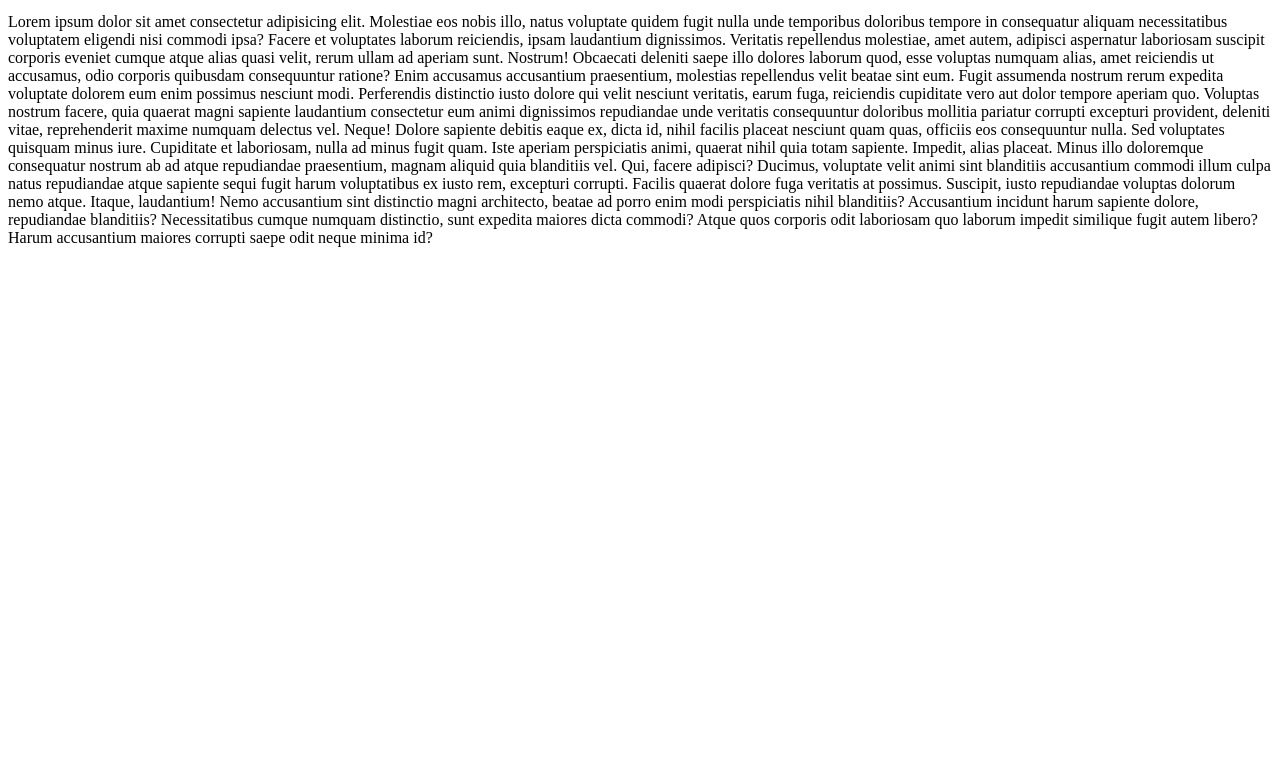
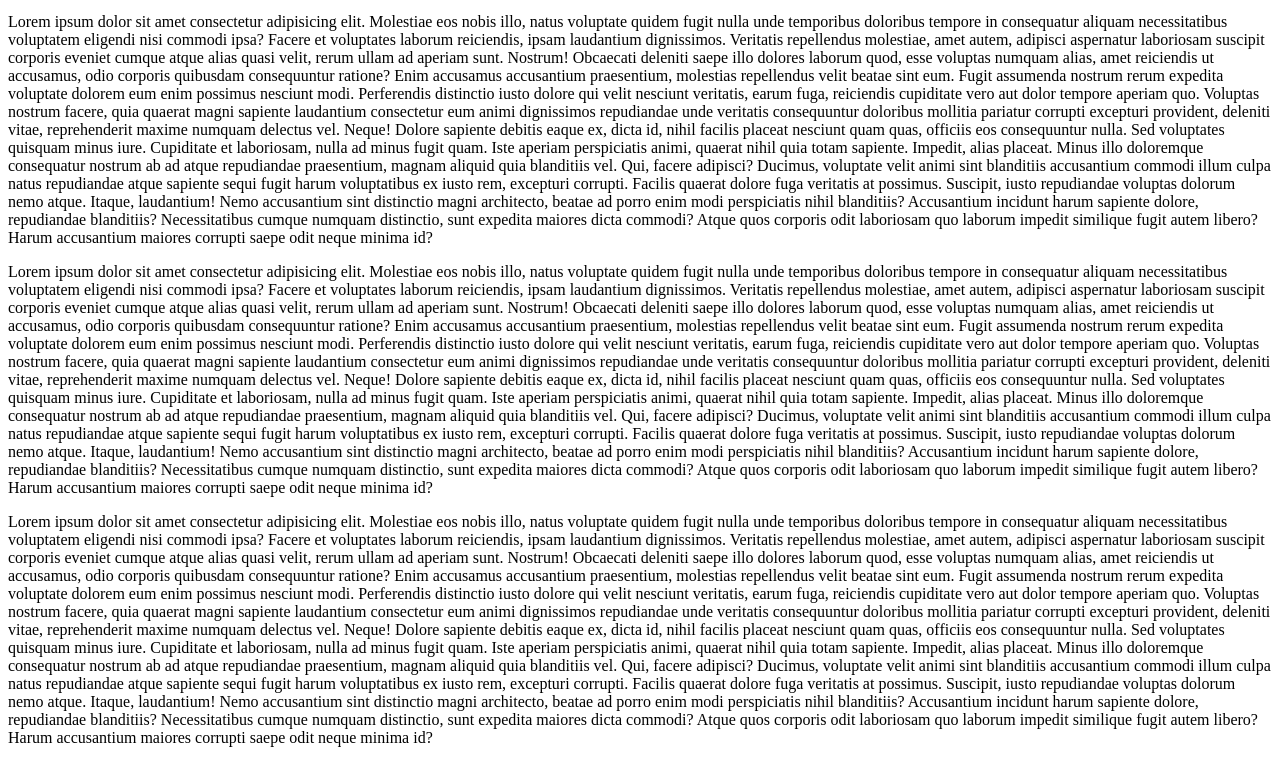
Before and after one commit to JulenXabierCano/ej6-control-versiones, a plain HTML site: page index.html in a window 1280 px wide. Shown: the part 351-1114 px from the top of the page. Before the commit the page ends 800 px from the top, so only its background shows below. Drawn offline with Linux system fonts and the light colour scheme.

Commit message:
3er commit

```diff
--- a/index.html
+++ b/index.html
@@ -29,5 +29,25 @@
             Ducimus, voluptate velit animi sint blanditiis accusantium commodi illum culpa natus repudiandae atque sapiente sequi fugit harum voluptatibus ex iusto rem, excepturi corrupti. Facilis quaerat dolore fuga veritatis at possimus.
             Suscipit, iusto repudiandae voluptas dolorum nemo atque. Itaque, laudantium! Nemo accusantium sint distinctio magni architecto, beatae ad porro enim modi perspiciatis nihil blanditiis? Accusantium incidunt harum sapiente dolore, repudiandae blanditiis?
             Necessitatibus cumque numquam distinctio, sunt expedita maiores dicta commodi? Atque quos corporis odit laboriosam quo laborum impedit similique fugit autem libero? Harum accusantium maiores corrupti saepe odit neque minima id?</p>
+			<p>Lorem ipsum dolor sit amet consectetur adipisicing elit. Molestiae eos nobis illo, natus voluptate quidem fugit nulla unde temporibus doloribus tempore in consequatur aliquam necessitatibus voluptatem eligendi nisi commodi ipsa?
+            Facere et voluptates laborum reiciendis, ipsam laudantium dignissimos. Veritatis repellendus molestiae, amet autem, adipisci aspernatur laboriosam suscipit corporis eveniet cumque atque alias quasi velit, rerum ullam ad aperiam sunt. Nostrum!
+            Obcaecati deleniti saepe illo dolores laborum quod, esse voluptas numquam alias, amet reiciendis ut accusamus, odio corporis quibusdam consequuntur ratione? Enim accusamus accusantium praesentium, molestias repellendus velit beatae sint eum.
+            Fugit assumenda nostrum rerum expedita voluptate dolorem eum enim possimus nesciunt modi. Perferendis distinctio iusto dolore qui velit nesciunt veritatis, earum fuga, reiciendis cupiditate vero aut dolor tempore aperiam quo.
+            Voluptas nostrum facere, quia quaerat magni sapiente laudantium consectetur eum animi dignissimos repudiandae unde veritatis consequuntur doloribus mollitia pariatur corrupti excepturi provident, deleniti vitae, reprehenderit maxime numquam delectus vel. Neque!
+            Dolore sapiente debitis eaque ex, dicta id, nihil facilis placeat nesciunt quam quas, officiis eos consequuntur nulla. Sed voluptates quisquam minus iure. Cupiditate et laboriosam, nulla ad minus fugit quam.
+            Iste aperiam perspiciatis animi, quaerat nihil quia totam sapiente. Impedit, alias placeat. Minus illo doloremque consequatur nostrum ab ad atque repudiandae praesentium, magnam aliquid quia blanditiis vel. Qui, facere adipisci?
+            Ducimus, voluptate velit animi sint blanditiis accusantium commodi illum culpa natus repudiandae atque sapiente sequi fugit harum voluptatibus ex iusto rem, excepturi corrupti. Facilis quaerat dolore fuga veritatis at possimus.
+            Suscipit, iusto repudiandae voluptas dolorum nemo atque. Itaque, laudantium! Nemo accusantium sint distinctio magni architecto, beatae ad porro enim modi perspiciatis nihil blanditiis? Accusantium incidunt harum sapiente dolore, repudiandae blanditiis?
+            Necessitatibus cumque numquam distinctio, sunt expedita maiores dicta commodi? Atque quos corporis odit laboriosam quo laborum impedit similique fugit autem libero? Harum accusantium maiores corrupti saepe odit neque minima id?</p>
+			<p>Lorem ipsum dolor sit amet consectetur adipisicing elit. Molestiae eos nobis illo, natus voluptate quidem fugit nulla unde temporibus doloribus tempore in consequatur aliquam necessitatibus voluptatem eligendi nisi commodi ipsa?
+            Facere et voluptates laborum reiciendis, ipsam laudantium dignissimos. Veritatis repellendus molestiae, amet autem, adipisci aspernatur laboriosam suscipit corporis eveniet cumque atque alias quasi velit, rerum ullam ad aperiam sunt. Nostrum!
+            Obcaecati deleniti saepe illo dolores laborum quod, esse voluptas numquam alias, amet reiciendis ut accusamus, odio corporis quibusdam consequuntur ratione? Enim accusamus accusantium praesentium, molestias repellendus velit beatae sint eum.
+            Fugit assumenda nostrum rerum expedita voluptate dolorem eum enim possimus nesciunt modi. Perferendis distinctio iusto dolore qui velit nesciunt veritatis, earum fuga, reiciendis cupiditate vero aut dolor tempore aperiam quo.
+            Voluptas nostrum facere, quia quaerat magni sapiente laudantium consectetur eum animi dignissimos repudiandae unde veritatis consequuntur doloribus mollitia pariatur corrupti excepturi provident, deleniti vitae, reprehenderit maxime numquam delectus vel. Neque!
+            Dolore sapiente debitis eaque ex, dicta id, nihil facilis placeat nesciunt quam quas, officiis eos consequuntur nulla. Sed voluptates quisquam minus iure. Cupiditate et laboriosam, nulla ad minus fugit quam.
+            Iste aperiam perspiciatis animi, quaerat nihil quia totam sapiente. Impedit, alias placeat. Minus illo doloremque consequatur nostrum ab ad atque repudiandae praesentium, magnam aliquid quia blanditiis vel. Qui, facere adipisci?
+            Ducimus, voluptate velit animi sint blanditiis accusantium commodi illum culpa natus repudiandae atque sapiente sequi fugit harum voluptatibus ex iusto rem, excepturi corrupti. Facilis quaerat dolore fuga veritatis at possimus.
+            Suscipit, iusto repudiandae voluptas dolorum nemo atque. Itaque, laudantium! Nemo accusantium sint distinctio magni architecto, beatae ad porro enim modi perspiciatis nihil blanditiis? Accusantium incidunt harum sapiente dolore, repudiandae blanditiis?
+            Necessitatibus cumque numquam distinctio, sunt expedita maiores dicta commodi? Atque quos corporis odit laboriosam quo laborum impedit similique fugit autem libero? Harum accusantium maiores corrupti saepe odit neque minima id?</p>
 </body>
 </html>
```
